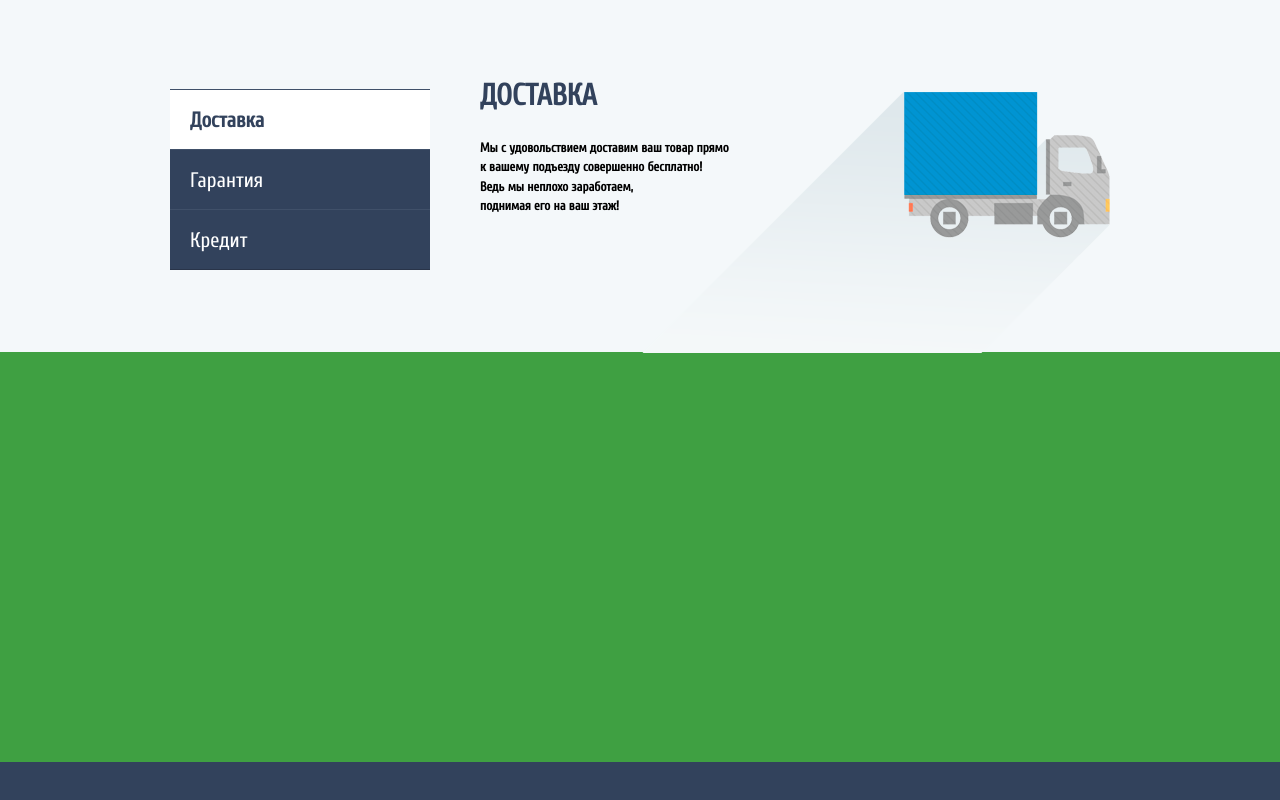
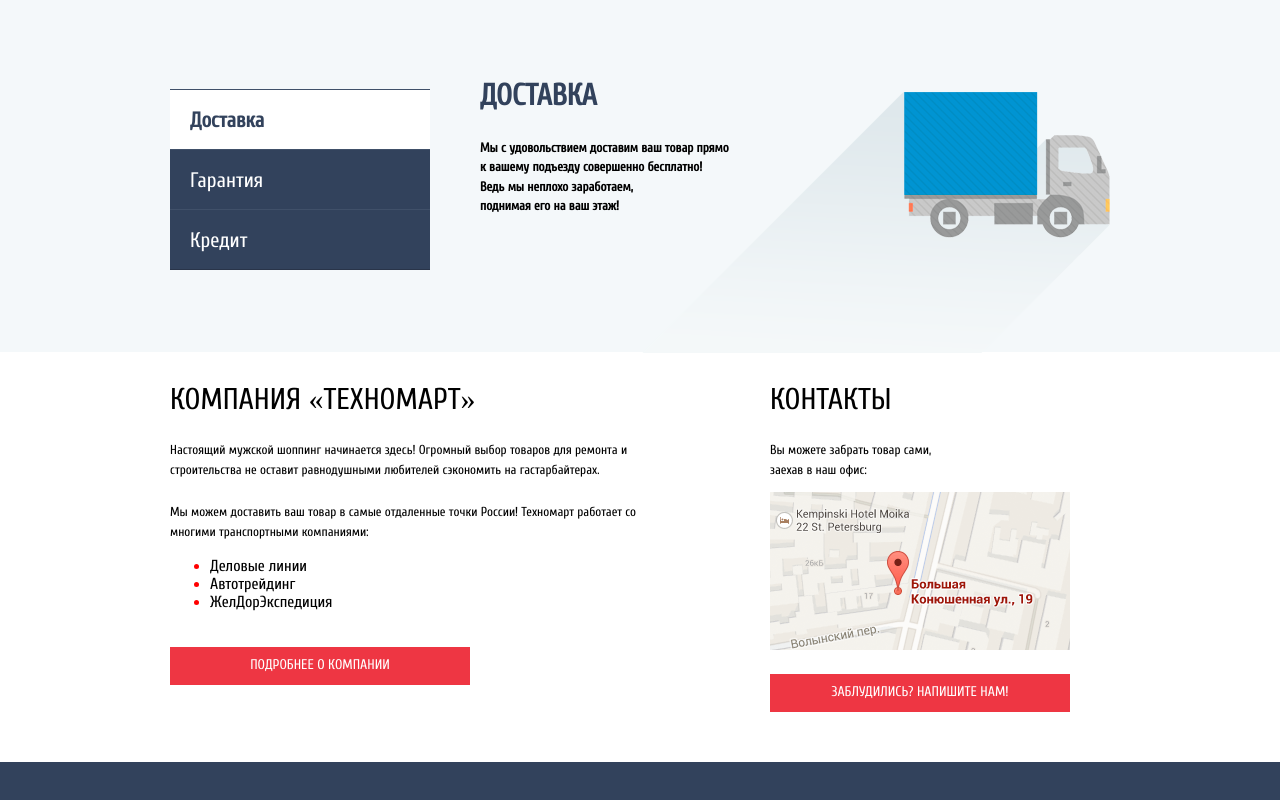
Before and after one commit to Davud77/learn_html_technomart, a plain HTML site: page index.html in a window 1280 px wide. Shown: the part 2040-2840 px from the top of the page. Drawn offline with Linux system fonts and the light colour scheme; files whose address does not match are found by name.

Commit message:
upd block about

```diff
--- a/css/blocks/_about.scss
+++ b/css/blocks/_about.scss
@@ -1,5 +1,38 @@
 .about {
 
     height: 410px;
-    background-color: #3fa042;
+    &_content {
+      display: flex;
+      &_item {
+        margin-right: 90px;
+      }
+      &_li {
+        &::marker {
+          color: red;
+        }
+      }
+      &_title {
+        padding-top: 30px;
+        font-size: 30px;
+        text-transform: uppercase;
+        text-align: left;
+      }
+      &_p {
+        width: 510px;
+        padding-top: 10px;
+        font-size: 13px;
+        line-height: 1.5;
+        text-align: left;
+      }
+      &_button {
+        margin-top: 20px;
+        width: 300px;
+        height: 38px;
+        background-color: #ee3643;
+        text-transform: uppercase;
+        font-size: 14px;
+        line-height: 1.25;
+        color: #fff;
+      }
+    }
   }
--- a/css/blocks/_services.scss
+++ b/css/blocks/_services.scss
@@ -52,6 +52,7 @@
         letter-spacing: normal;
         padding-left: 20px;
         color: #fff;
+        cursor: pointer;
       }
       &_active {
 
--- a/index.html
+++ b/index.html
@@ -217,7 +217,38 @@
 
         </div>
     </section>
-    <section class="about"></section>
+    <section class="about">
+        <div class="container">
+            <div class="about_content">
+                <div class="about_content_item">
+                    <div class="about_content_title">
+                        КОМПАНИЯ «Техномарт»</div>
+                    <p class="about_content_p">Настоящий мужской шоппинг начинается здесь! Огромный выбор товаров для ремонта и строительства не оставит равнодушными любителей сэкономить на гастарбайтерах.
+                    </p>
+                    <p class="about_content_p">Мы можем доставить ваш товар в самые отдаленные точки России!
+                        Техномарт работает со многими транспортными компаниями:
+                    </p>
+                    <ul class="about_content_ul">
+                        <li class="about_content_li">Деловые линии</li>
+                        <li class="about_content_li">Автотрейдинг</li>
+                        <li class="about_content_li">ЖелДорЭкспедиция</li>
+                    </ul>
+                    <button class="button about_content_button">Подробнее о компании</button>
+                </div>
+                <div class="about_content_item">
+                    <div class="about_content_title">
+                        КОНТАКТЫ</div>
+                    <p class="about_content_p">
+
+                        Вы можете забрать товар сами,<br>
+                        заехав в наш офис:
+                    </p>
+                    <img src="/img/map.png" alt="">
+                    <button class="button about_content_button">Заблудились? НапиШИТЕ НАМ!</button>
+                </div>
+            </div>
+        </div>
+    </section>
     <footer class="footer"></footer>
 </body>
 </html>
```
Also changed, not shown: css/style.css, img/map.png (added), 1 other file.
